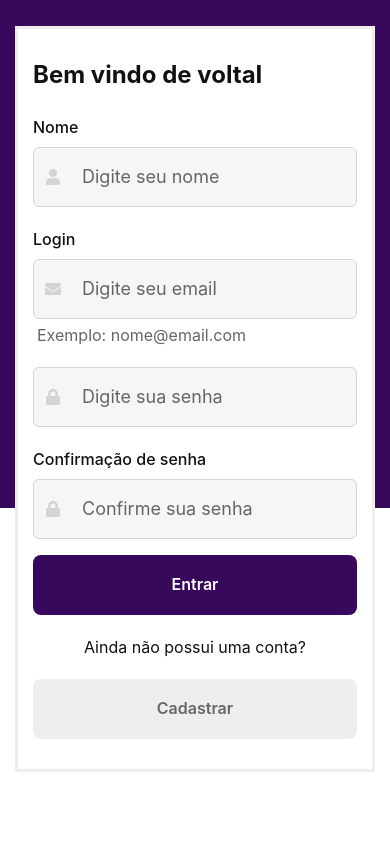
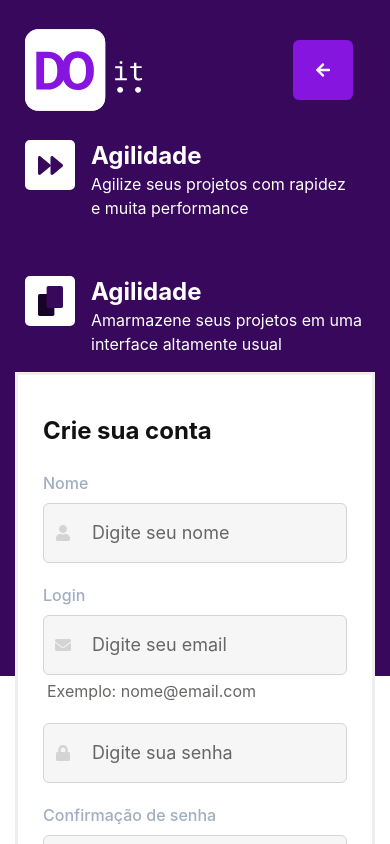
Before and after one commit to eduardo-223/doIt, a React (Create React App) app: page /singup in a window 390 px wide. Shown: the top 844 px of the page. Built offline with nearby package versions, Linux system fonts and the light colour scheme.

Commit message:
feature: Creation of the stylized and responsive singup page and also already connected to api

```diff
--- a/src/components/input.tsx
+++ b/src/components/input.tsx
@@ -58,7 +58,7 @@ const InputBase: ForwardRefRenderFunction<HTMLInputElement, InputProps> = (
 
   return (
     <FormControl isInvalid={!!error}>
-      {!!label && <FormLabel>{label}</FormLabel>}
+      {!!label && <FormLabel color="gray.400">{label}</FormLabel>}
 
       <InputGroup flexDirection="column">
         {Icon && (
--- a/src/pages/Login/LoginForm.tsx
+++ b/src/pages/Login/LoginForm.tsx
@@ -6,6 +6,7 @@ import {
   UseFormRegister,
 } from "react-hook-form";
 import { FaEnvelope, FaLock } from "react-icons/fa";
+import { useHistory } from "react-router-dom";
 import { Input } from "../../components/input";
 
 interface LoginFormProps{
@@ -20,7 +21,10 @@ interface SingInData {
   password: string;
 }
 
-export const LoginForm = ({ handleSingIn, errors, register, loading }: LoginFormProps) => (
+export const LoginForm = ({ handleSingIn, errors, register, loading }: LoginFormProps) => {
+  const history = useHistory();
+
+  return(
     <Grid
       onSubmit={handleSingIn}
       as="form"
@@ -78,6 +82,7 @@ export const LoginForm = ({ handleSingIn, errors, register, loading }: LoginForm
           color="gray.300"
           h="60px"
           borderRadius="8px"
+          onClick={() => history.push("/singup")}
           _hover={{ background: "gray.200" }}
         >
           Cadastrar
@@ -85,3 +90,4 @@ export const LoginForm = ({ handleSingIn, errors, register, loading }: LoginForm
       </VStack>
     </Grid>
   );
+}
--- /dev/null
+++ b/src/pages/SingUp/GoBackButton.tsx
@@ -0,0 +1,33 @@
+import { Center } from "@chakra-ui/react";
+import { FaArrowLeft } from "react-icons/fa";
+import { useHistory } from "react-router-dom";
+import { theme } from "../../styles/theme";
+
+interface GoBackButtonProps {
+  top: string;
+  left: string;
+}
+
+export const GoBackButton = ({ left, top }: GoBackButtonProps) => {
+  const history = useHistory();
+
+  return (
+    <Center
+      as="button"
+      position="absolute"
+      top={top}
+      left={left}
+      backgroundColor="purple.500"
+      font-size="2xl"
+      borderRadius="md"
+      w={["60px", "80px"]}
+      h="60px"
+      _hover={{
+        bg: "purple.600",
+      }}
+      onClick={() => history.push("/")}
+    >
+      <FaArrowLeft color={theme.colors.white} />
+    </Center>
+  );
+};
--- a/src/pages/SingUp/SingUpForm.tsx
+++ b/src/pages/SingUp/SingUpForm.tsx
@@ -11,13 +11,15 @@ import { Input } from "../../components/input";
 interface SingupFormProps {
   handleSingUp: () => void;
   errors: DeepMap<FieldValues, FieldError>;
-  register: UseFormRegister<SingInData>;
+  register: UseFormRegister<SingUpData>;
   loading: boolean;
 }
 
-interface SingInData {
+interface SingUpData {
   email: string;
   password: string;
+  name: string;
+  confirm_password: string;
 }
 
 export const SingUpForm = ({
@@ -30,14 +32,14 @@ export const SingUpForm = ({
     onSubmit={handleSingUp}
     as="form"
     w={["100%", "100%", "45%", "45%"]}
-    padding="30px 15px"
+    padding="40px 25px"
     border="3px solid"
     borderColor="gray.100"
     bg="white"
     color="gray.900"
     mt={["4", "4", "0"]}
   >
-    <Heading size="lg">Bem vindo de voltaI</Heading>
+    <Heading size="lg">Crie sua conta</Heading>
     <VStack mt="6" spacing="5">
       <Input
         placeholder="Digite seu nome"
@@ -77,8 +79,8 @@ export const SingUpForm = ({
         {...register("confirm_password")}
       />
     </VStack>
-    <VStack mt="4" spacing="5">
     <Button
+      mt="8"
       isLoading={loading}
       bg="purple.800"
       w="100%"
@@ -88,20 +90,7 @@ export const SingUpForm = ({
       _hover={{ background: "purple.900" }}
       type="submit"
     >
-        Entrar
+      Finalizar cadastro
     </Button>
-      <Text color={"gary.400"}>Ainda não possui uma conta? </Text>
-      <Button
-        isLoading={loading}
-        bg="gray.100"
-        w="100%"
-        color="gray.300"
-        h="60px"
-        borderRadius="8px"
-        _hover={{ background: "gray.200" }}
-      >
-        Cadastrar
-      </Button>
-    </VStack>
   </Grid>
 );
--- a/src/pages/SingUp/SingUpInfo.tsx
+++ b/src/pages/SingUp/SingUpInfo.tsx
@@ -1 +1,50 @@
-export const SingUpInfo = () => <div></div>;
+import {
+  Box,
+  Center,
+  Flex,
+  Grid,
+  Heading,
+  Image,
+  Text,
+  VStack,
+} from "@chakra-ui/react";
+import { FaForward } from "react-icons/fa";
+
+import LogoSecondary from "../../assets/logo-secondary.svg";
+import { theme } from "../../styles/theme";
+
+import simpleIcon from "../../assets/icon-sing.svg";
+
+export const SingUpInfo = () => (
+  <Grid w={["100%", "100%", "50%", "50%"]} paddingLeft={["10px", "10px", "150px"]}>
+    <Image
+      src={LogoSecondary}
+      alt="doit"
+      boxSize={["120px", "120px", "150px", "150px"]}
+    />
+    <VStack spacing="14" mt={["10px", "0"]}>
+      <Flex w="100%">
+        <Center borderRadius="5px" bg="white" w="50px" h="50px">
+          <FaForward color={theme.colors.purple[800]} size={25} />
+        </Center>
+        <Box ml="4">
+          <Heading size="lg">Agilidade</Heading>
+          <Text>
+            Agilize seus projetos com rapidez <br /> e muita performance
+          </Text>
+        </Box>
+      </Flex>
+      <Flex w="100%">
+        <Center borderRadius="5px" bg="white" w="50px" h="50px">
+          <Image src={simpleIcon} w="25px" alt="icon" />
+        </Center>
+        <Box ml="4">
+          <Heading size="lg">Agilidade</Heading>
+          <Text>
+            Amarmazene seus projetos em uma <br /> interface altamente usual
+          </Text>
+        </Box>
+      </Flex>
+    </VStack>
+  </Grid>
+);
--- a/src/pages/SingUp/index.tsx
+++ b/src/pages/SingUp/index.tsx
@@ -1,4 +1,4 @@
-import { Flex } from "@chakra-ui/react";
+import { Flex, useBreakpointValue } from "@chakra-ui/react";
 
 import { useForm } from "react-hook-form";
 
@@ -8,6 +8,8 @@ import { useState } from "react";
 import { useAuth } from "../../contexts/Auth/AuthContex";
 import { SingUpInfo } from "./SingUpInfo";
 import { SingUpForm } from "./SingUpForm";
+import { GoBackButton } from "./GoBackButton";
+import { api } from "../../services/api";
 
 const singUpSchema = yup.object().shape({
   name: yup.string().required("Nome obrigatório"),
@@ -23,6 +25,7 @@ interface SingUpData {
   email: string;
   password: string;
   name: string;
+  confirm_password: string;
 }
 
 export const SingUp = () => {
@@ -38,9 +41,22 @@ export const SingUp = () => {
     resolver: yupResolver(singUpSchema),
   });
 
-  const handleSingUp = (data: SingUpData) => {
-    console.log(data)
+  const handleSingUp = ({ name, email, password }: SingUpData) => {
+    setLoading(true);
+    api
+      .post("/register", { name, email, password })
+      .then((response) => {
+        setLoading(false);
+      })
+      .catch((error) => {
+        setLoading(false);
+      });
   };
+
+  const iswideVersion = useBreakpointValue({
+    base: false,
+    md: true,
+  });
 
   return (
     <Flex
@@ -51,8 +67,8 @@ export const SingUp = () => {
       bgGradient={[
         "linear(to-b, purple.800 65%, white 35%)",
         "linear(to-b, purple.800 65%, white 35%)",
-        "linear(to-r, purple.800 65%, white 35%)",
-        "linear(to-r, purple.800 65%, white 35%)",
+        "linear(to-l, purple.800 65%, white 35%)",
+        "linear(to-l, purple.800 65%, white 35%)",
       ]}
       color="white"
     >
@@ -60,8 +76,10 @@ export const SingUp = () => {
         w={["100%", "100%", "90%", "65%"]}
         justifyContent="center"
         flexDirection={["column", "column", "row", "row"]}
-        alignItems="center"
       >
+        {iswideVersion ? (
+          <>
+            <GoBackButton top="75" left="25" />
             <SingUpForm
               errors={errors}
               handleSingUp={handleSubmit(handleSingUp)}
@@ -69,6 +87,19 @@ export const SingUp = () => {
               register={register}
             />
             <SingUpInfo />
+          </>
+        ) : (
+          <>
+            <GoBackButton top="10" left="75vw" />
+            <SingUpInfo />
+            <SingUpForm
+              errors={errors}
+              handleSingUp={handleSubmit(handleSingUp)}
+              loading={loading}
+              register={register}
+            />
+          </>
+        )}
       </Flex>
     </Flex>
   );
```
Also changed, not shown: src/assets/icon-sing.svg (added). Lines whose indentation alone changed are shown as unchanged.
